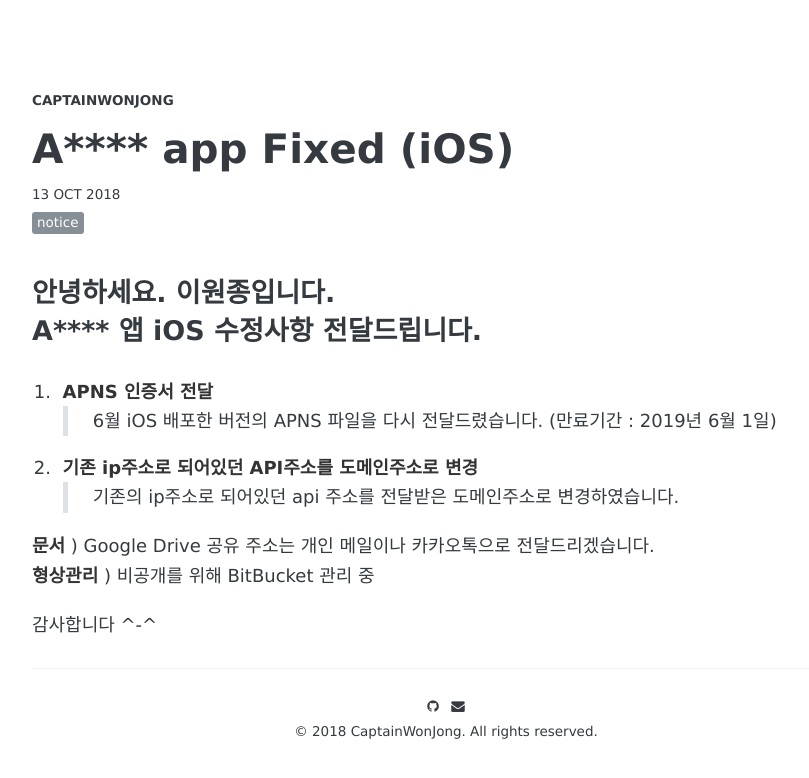
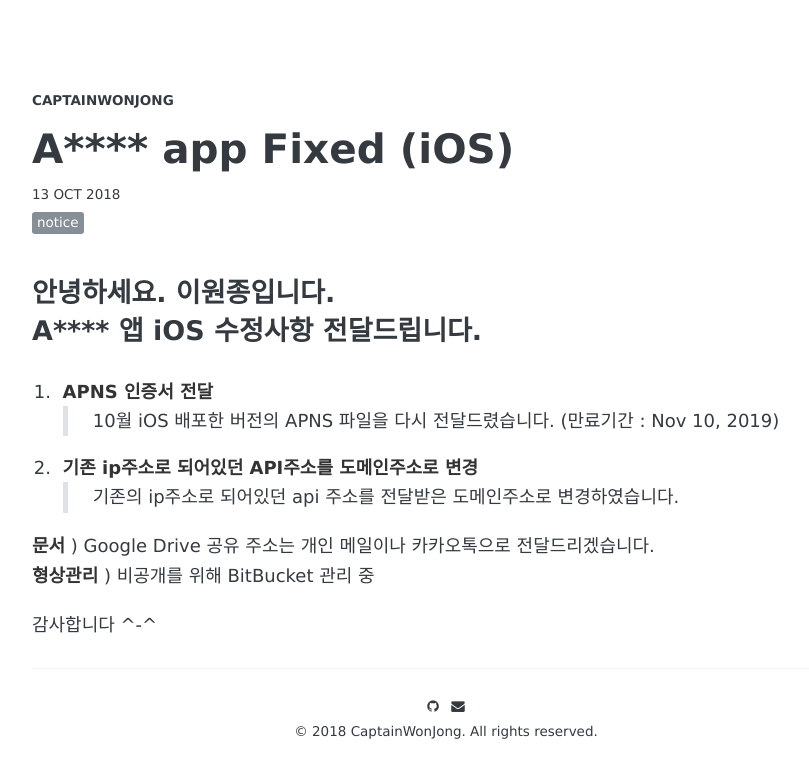
Before and after one commit to CaptainWonJong/CaptainWonJong.github.io, a Jekyll site: the page built from _posts/2018-10-13-A****.apk Fixed (iOS).md, in a window 1280 px wide. Shown: the top 778 px of the page, without its empty margins (194-1003 px from the left). Built offline with Jekyll 4.4.1, drawn with Linux system fonts in a browser that asks for light colours; some web fonts are replaced; comment, search, counter and statistics services are not loaded.

Commit message:
ios A**** modify expire date

```diff
--- a/_posts/2018-10-13-A****.apk Fixed (iOS).md
+++ b/_posts/2018-10-13-A****.apk Fixed (iOS).md
@@ -11,7 +11,7 @@ share: false
 ### 안녕하세요. 이원종입니다.<br>A\*\*\*\* 앱 iOS 수정사항 전달드립니다.
 
 1. **APNS 인증서 전달**
-> 6월 iOS 배포한 버전의 APNS 파일을 다시 전달드렸습니다. (만료기간 : 2019년 6월 1일)
+> 10월 iOS 배포한 버전의 APNS 파일을 다시 전달드렸습니다. (만료기간 : Nov 10, 2019)
 
 2. **기존 ip주소로 되어있던 API주소를 도메인주소로 변경**
 > 기존의 ip주소로 되어있던 api 주소를 전달받은 도메인주소로 변경하였습니다.
```
Also changed, not shown: 1 other file.
